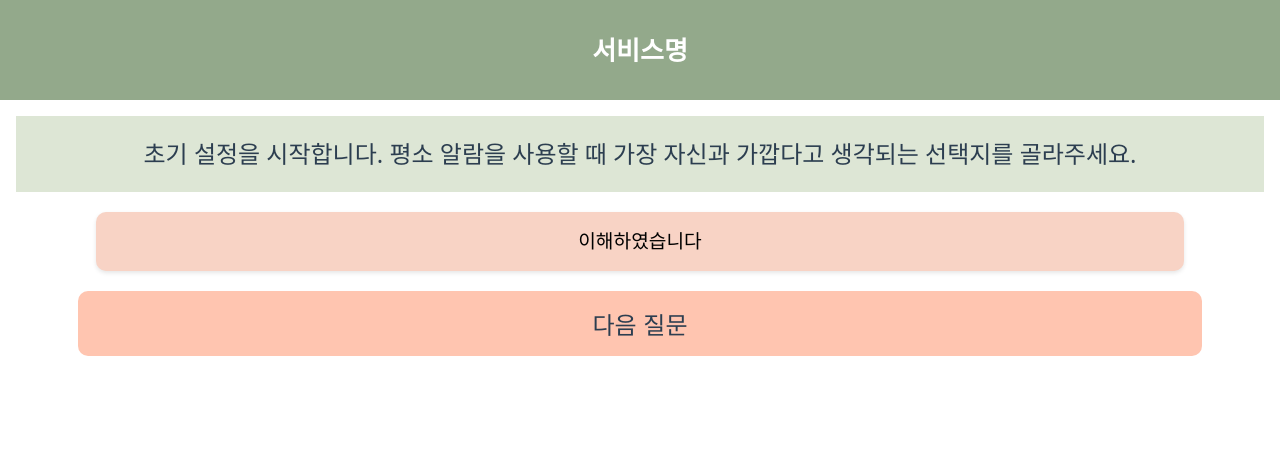
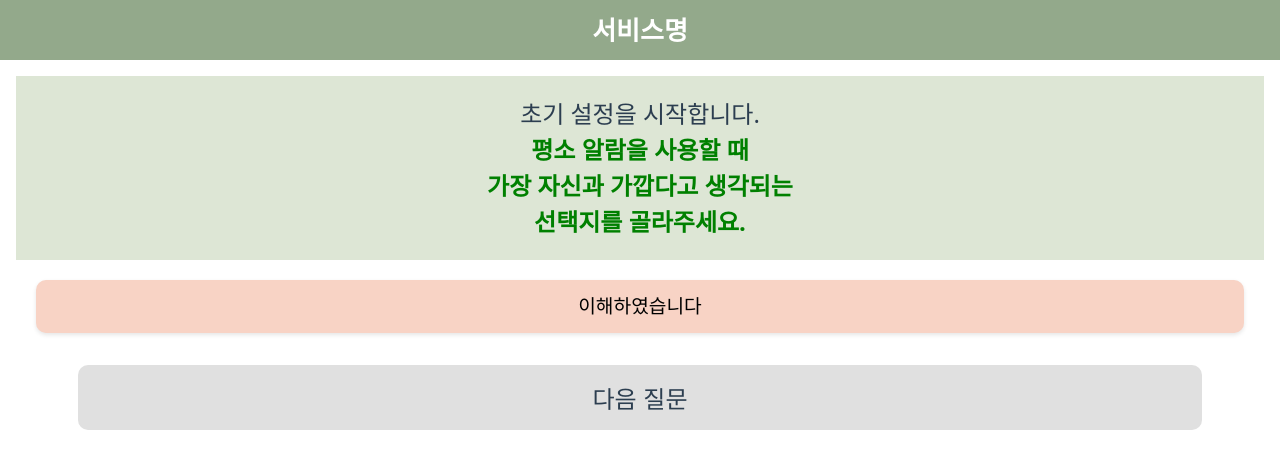
Before and after one commit to SW-venture-hackathon/alarm-web, a React (Create React App) app: page /questions/1 in a window 1280 px wide. Shown: the top 468 px of the page. Built offline with nearby package versions, Linux system fonts and the light colour scheme.

Commit message:
fix: questions JSX 반환 수정
문자열에서 JSX 반환하도록 수정

```diff
--- a/src/components/Footer.js
+++ b/src/components/Footer.js
@@ -6,12 +6,11 @@ const FooterContainer = styled.div`
   justify-content: space-around;
   align-items: center;
   background-color: #d8d8d8;
-  padding: 10px 0;
   position: fixed;
   bottom: 0;
   width: 100%;
   box-shadow: 0 -1px 5px rgba(0, 0, 0, 0.1);
-  height: 100px; /* 명시적으로 높이 설정 */
+  height: 60px; /* 명시적으로 높이 설정 */
 `;
 
 const FooterButton = styled(Link)`
--- a/src/components/Header.js
+++ b/src/components/Header.js
@@ -5,7 +5,7 @@ const HeaderContainer = styled.header`
   justify-content: space-around;
   align-items: center;
   background-color: #93a98b;
-  height: 100px;
+  height: 60px;
   color: white;
   padding: 16px;
   text-align: center;
--- a/src/css/QuestionDetailPage.css
+++ b/src/css/QuestionDetailPage.css
@@ -13,9 +13,6 @@
 .question-text {
   background-color: #dde6d5; /* 연두색 배경 */
   height: 25%; /* 화면의 25% */
-  display: flex;
-  justify-content: center;
-  align-items: center;
   font-size: 1.5rem;
   color: #2c3e50;
   text-align: center;
@@ -25,7 +22,6 @@
 
 /* 옵션 영역 */
 .options-container {
-  height: 55%; /* 화면의 55% */
   display: flex;
   flex-direction: column;
   justify-content: space-evenly;
@@ -39,7 +35,8 @@
 /* 개별 옵션 */
 .option {
   width: 90%;
-  padding: 15px;
+  margin-bottom: 12px;
+  padding: 12px;
   background-color: #f8d3c5; /* 핑크색 배경 */
   border-radius: 10px;
   font-size: 1.2rem;
@@ -47,6 +44,11 @@
   cursor: pointer;
   transition: background-color 0.3s ease;
   box-shadow: 0 2px 4px rgba(0, 0, 0, 0.1);
+}
+
+/* id가 1일 때 사용할 스타일 */
+.full-width {
+  width: 100%; /* 전체 너비로 확장 */
 }
 
 .option:hover {
@@ -77,8 +79,16 @@
   transition: background-color 0.3s ease;
 }
 
-.next-button:hover {
-  background-color: #ffb0a0; /* 호버 효과 */
+/* 버튼 비활성화 상태 */
+.next-button:disabled {
+  background-color: #e0e0e0; /* 회색 */
+  cursor: not-allowed;
+}
+
+/* 옵션 선택 시 활성화된 버튼 */
+.next-button.active {
+  background-color: #ff7043; /* 강조된 색상 */
+  color: white;
 }
 
 /* 슬라이더 컨테이너 */
--- a/src/features/home/CalendarView.js
+++ b/src/features/home/CalendarView.js
@@ -116,21 +116,21 @@ const CalendarContainer = styled.div`
   width: 100%;
   max-width: 600px;
   margin: auto;
-  padding: 16px;
+  padding: 16px 12px;
   border: 1px solid #ddd;
   border-radius: 8px;
-  background-color: #fff;
+  background-color: #f9f9f9;
 `;
 
 const Header = styled.div`
   display: flex;
   justify-content: space-between;
   align-items: center;
-  margin-bottom: 16px;
+  margin-bottom: 12px;
 `;
 
 const MonthTitle = styled.h2`
-  font-size: 1.5rem;
+  font-size: 1.2rem;
   font-weight: bold;
 `;
 
@@ -145,13 +145,14 @@ const ArrowButton = styled.button`
 const Grid = styled.div`
   display: grid;
   grid-template-columns: repeat(7, 1fr);
-  gap: 8px;
+  gap: 4px;
 `;
 
 const DayName = styled.div`
   text-align: center;
   font-weight: bold;
-  padding: 8px 0;
+  font-size: 0.825rem;
+  padding: 4px 0;
   color: ${(props) =>
     props.isSaturday ? 'blue' : props.isSunday ? 'red' : 'black'};
 `;
@@ -159,8 +160,8 @@ const DayName = styled.div`
 const DayCell = styled.div`
   position: relative;
   border: 1px solid #eee;
-  padding: 8px;
-  min-height: 80px;
+  padding: 6px;
+  min-height: 56px;
   border-radius: 4px;
   display: flex;
   flex-direction: column;
@@ -172,6 +173,7 @@ const DayNumber = styled.div`
   top: 8px;
   left: 8px;
   font-weight: bold;
+  font-size: 0.8rem;
 `;
 
 const EventBarContainer = styled.div`
@@ -185,7 +187,7 @@ const EventBarContainer = styled.div`
 const EventBar = styled.div`
   background-color: ${(props) => props.color || '#4285f4'};
   color: white;
-  font-size: 0.8rem;
+  font-size: 0.525rem;
   border-radius: 4px;
   padding: 4px;
   text-align: center;
--- a/src/features/home/CreatedAlarms.js
+++ b/src/features/home/CreatedAlarms.js
@@ -4,7 +4,7 @@ import styled from 'styled-components';
 // eslint-disable-next-line react/prop-types
 const CreatedAlarms = ({ alarms }) => {
   return (
-    <AlarmContainer>
+    <>
       <Title>생성된 알람</Title>
       {alarms.map((alarm, index) => (
         <AlarmCard key={index}>
@@ -24,20 +24,13 @@ const CreatedAlarms = ({ alarms }) => {
           </ToggleSwitch>
         </AlarmCard>
       ))}
-    </AlarmContainer>
+    </>
   );
 };
 
 export default CreatedAlarms;
 
 // Styled components
-const AlarmContainer = styled.div`
-  margin-top: 16px;
-  padding: 16px;
-  border-radius: 8px;
-  background-color: #f9f9f9;
-  box-shadow: 0px 2px 4px rgba(0, 0, 0, 0.1);
-`;
 
 const Title = styled.h2`
   font-size: 1.2rem;
--- a/src/layouts/MainLayout.js
+++ b/src/layouts/MainLayout.js
@@ -11,7 +11,7 @@ const MainLayoutContainer = styled.div`
 
 const Content = styled.main`
   flex: 1;
-  padding: 16px;
+  padding: 16px 16px 100px;
 `;
 
 const MainLayout = () => {
--- a/src/pages/HomePage.js
+++ b/src/pages/HomePage.js
@@ -37,7 +37,9 @@ const HomePage = () => {
       <UpcomingContainer>
         <UpcomingEvents events={events} />
       </UpcomingContainer>
-      <CreatedAlarms alarms={alarms} />
+      <AlarmContainer>
+        <CreatedAlarms alarms={alarms} />
+      </AlarmContainer>
       <button onClick={handleEvent}></button>
     </Container>
   );
@@ -49,13 +51,22 @@ const Container = styled.div`
   display: flex;
   flex-direction: column;
   align-items: center;
-  padding: 16px;
 `;
 
 const UpcomingContainer = styled.div`
+  width: 100%;
   margin-top: 16px;
   padding: 16px;
   border-radius: 8px;
   background-color: #f9f9f9;
   box-shadow: 0px 2px 4px rgba(0, 0, 0, 0.1);
 `;
+
+const AlarmContainer = styled.div`
+  width: 100%;
+  margin-top: 16px;
+  padding: 16px;
+  border-radius: 8px;
+  background-color: #f9f9f9;
+  box-shadow: 0px 2px 4px rgba(0, 0, 0, 0.1);
+`;
--- a/src/pages/QuestionDetailPage.js
+++ b/src/pages/QuestionDetailPage.js
@@ -1,4 +1,4 @@
-import { useState } from 'react';
+import { useEffect, useState } from 'react';
 import { useNavigate, useParams } from 'react-router-dom';
 import '../css/QuestionDetailPage.css';
 
@@ -6,17 +6,32 @@ const QuestionDetailPage = () => {
   const { id } = useParams();
   const navigate = useNavigate();
   const [selectedOption, setSelectedOption] = useState(null);
-  const [wakeUpTime, setWakeUpTime] = useState(9 * 60); // 초기 값: 오전 9시 (분 단위)
+  const [wakeUpTime, setWakeUpTime] = useState(6 * 60); // 초기 값: 오전 8시 (분 단위)
 
   const questions = [
     {
       id: 1,
-      text: '초기 설정을 시작합니다. 평소 알람을 사용할 때 가장 자신과 가깝다고 생각되는 선택지를 골라주세요.',
+      text: (
+        <>
+          초기 설정을 시작합니다. <br />
+          <span style={{ color: 'green', fontWeight: 'bold' }}>
+            평소 알람을 사용할 때 <br />
+            가장 자신과 가깝다고 생각되는
+            <br /> 선택지를 골라주세요.
+          </span>
+        </>
+      ),
       options: ['이해하였습니다'],
     },
     {
       id: 2,
-      text: '평균 외출 준비 시간은?',
+      text: (
+        <>
+          <span style={{ fontWeight: 'bold', color: '#2c3e50' }}>
+            평균 외출 준비 시간은?
+          </span>
+        </>
+      ),
       options: [
         '30분 미만',
         '30분 이상~1시간 미만',
@@ -27,20 +42,52 @@ const QuestionDetailPage = () => {
     },
     {
       id: 3,
-      text: '나의 알람 반복 주기는?',
+      text: (
+        <>
+          <span style={{ fontWeight: 'bold' }}>나의 알람 반복 주기는?</span>
+        </>
+      ),
       options: ['5분 마다', '10분 마다', '15분 마다', '20분 마다', '30분 이상'],
     },
     {
       id: 4,
-      text: '약속 시간이 오전 10시이고, 이동 시간이 15분이라면 몇 시에 일어날 건가요?',
+      text: (
+        <>
+          약속 시간이 <span style={{ color: 'blue' }}>오전 10시</span>이고,
+          <br /> 약속 장소까지 <span style={{ color: 'blue' }}>15분</span>이
+          걸린다면{' '}
+          <span style={{ color: 'red', fontWeight: 'bold' }}>
+            몇 시에 일어나시나요?
+          </span>
+        </>
+      ),
       options: null,
     },
     {
       id: 5,
-      text: '약속 시간이 오전 10시이고, 이동 시간이 15분이라면 몇 시에 나갈 건가요?',
+      text: (
+        <>
+          약속 시간이 <span style={{ color: 'blue' }}>오전 10시</span>이고,
+          <br /> 약속 장소까지 <span style={{ color: 'blue' }}>15분</span>이
+          걸린다면{' '}
+          <span style={{ color: 'red', fontWeight: 'bold' }}>
+            몇 시에 외출하시나요?
+          </span>
+        </>
+      ),
       options: null,
     },
   ];
+
+  // 질문 ID가 변경될 때마다 선택 초기화 및 wakeUpTime 설정
+  useEffect(() => {
+    setSelectedOption(null);
+    if (id === '4') {
+      setWakeUpTime(6 * 60); // ID 4: 슬라이더 최소값인 오전 6시로 초기화
+    } else if (id === '5') {
+      setWakeUpTime(9 * 60); // ID 5: 슬라이더 최소값인 오전 9시로 초기화
+    }
+  }, [id]);
 
   const question = questions.find((q) => q.id === parseInt(id));
 
@@ -74,7 +121,7 @@ const QuestionDetailPage = () => {
             className="time-slider"
             type="range"
             min={id === '4' ? 6 * 60 : 9 * 60}
-            max={id === '4' ? 10 * 60 : 11 * 60}
+            max={id === '4' ? 10 * 60 : 10 * 60}
             step={5}
             value={wakeUpTime}
             onChange={(e) => setWakeUpTime(parseInt(e.target.value))}
@@ -91,7 +138,7 @@ const QuestionDetailPage = () => {
                 key={index}
                 className={`option ${
                   selectedOption === option ? 'selected' : ''
-                }`}
+                } ${id === '1' ? 'full-width' : ''}`}
                 onClick={() => setSelectedOption(option)}
               >
                 {option}
@@ -101,7 +148,13 @@ const QuestionDetailPage = () => {
       )}
 
       <div className="footer-container">
-        <button className="next-button" onClick={handleNext}>
+        <button
+          className={`next-button ${
+            selectedOption || id === '4' || id === '5' ? 'active' : ''
+          }`}
+          onClick={handleNext}
+          disabled={!selectedOption && id !== '4' && id !== '5'} // 선택되지 않았을 때 비활성화
+        >
           다음 질문
         </button>
       </div>
```
